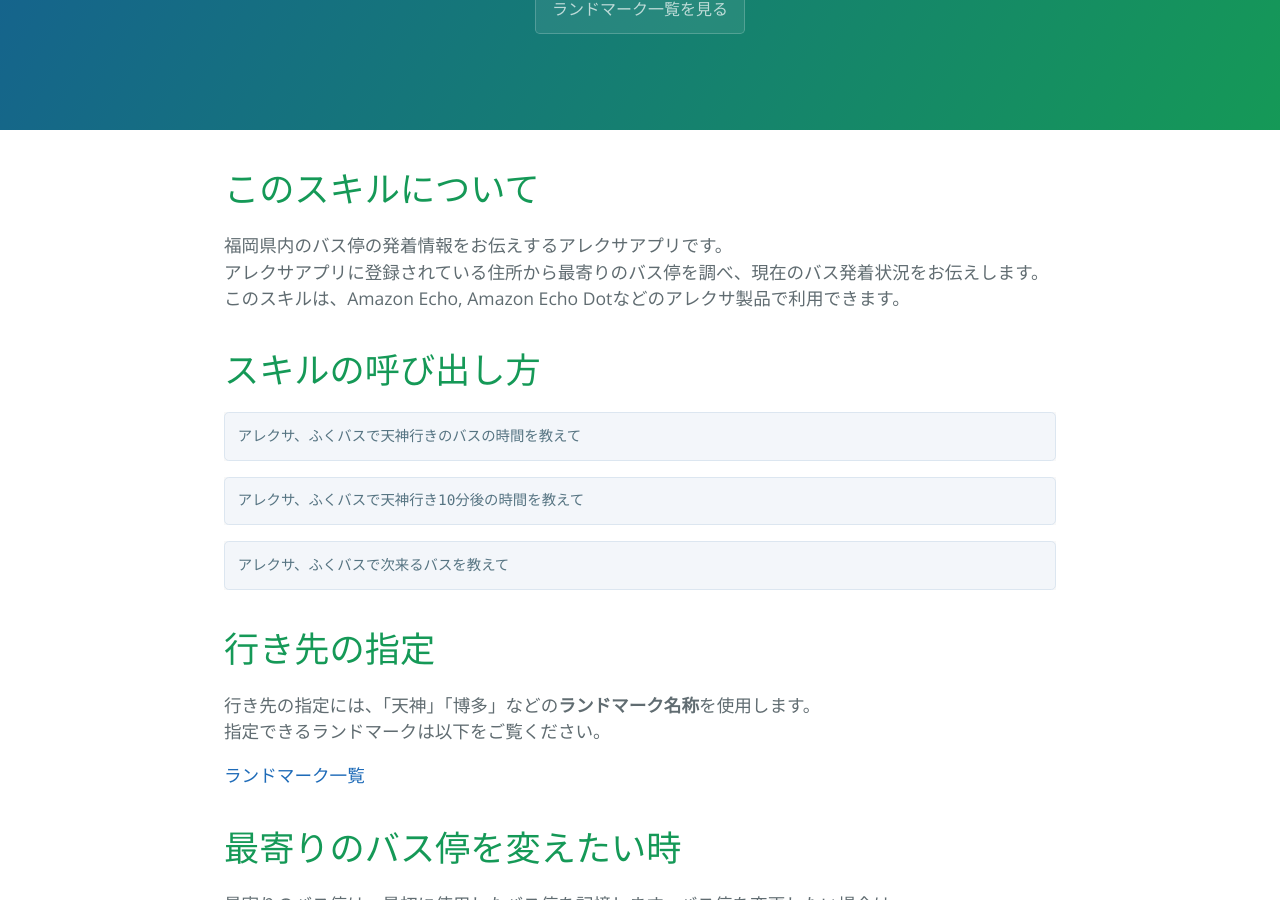
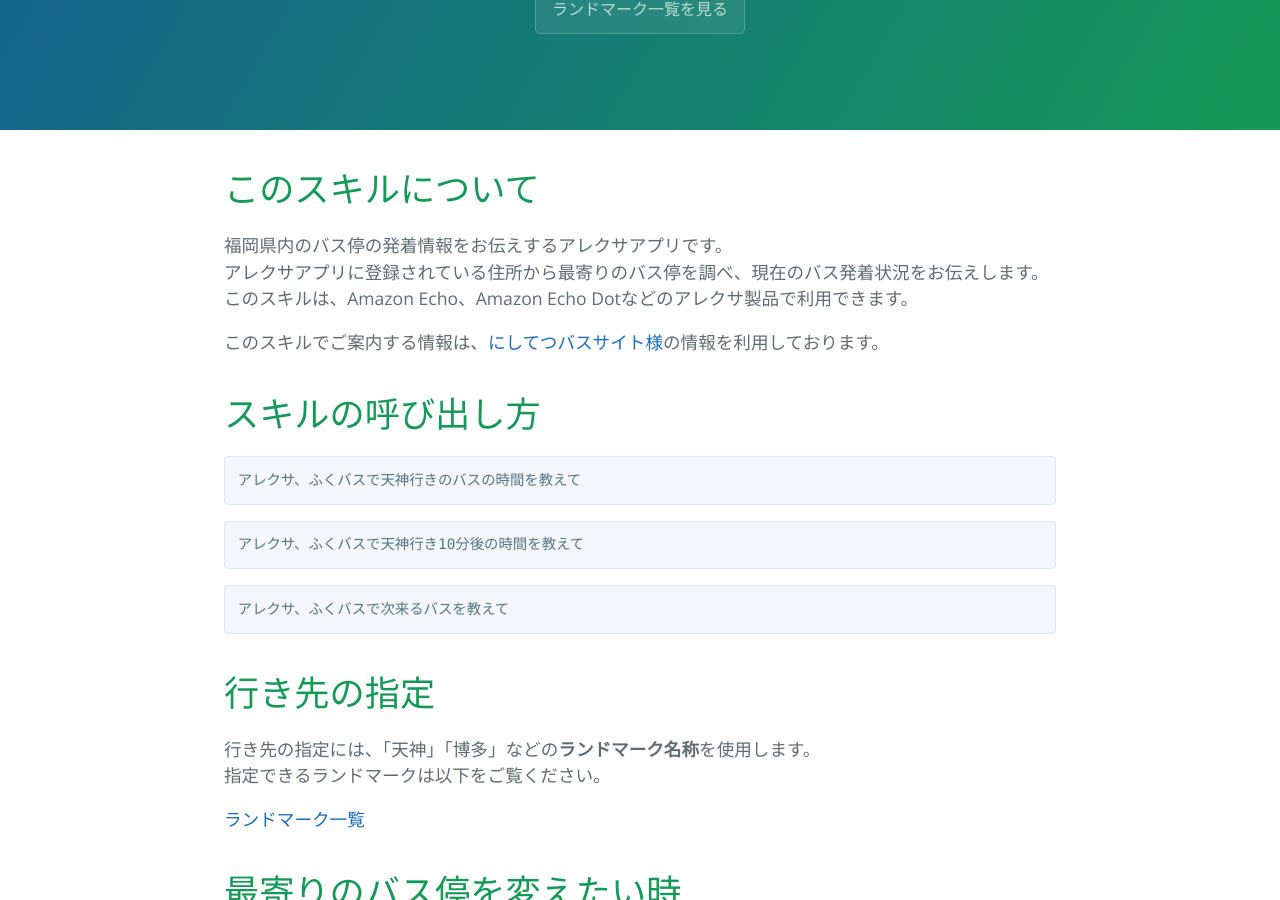
Before and after one commit to hironagai/hironagai.github.io, a Jekyll site: the page built from index.markdown, in a window 1280 px wide and 900 px high, scrolled down 578 px. Built offline with Jekyll 4.4.1, drawn with Linux system fonts in a browser that asks for light colours; comment, search, counter and statistics services are not loaded.

Commit message:
説明追加

```diff
--- a/index.markdown
+++ b/index.markdown
@@ -5,7 +5,9 @@ title: {{ site.name }}
 # このスキルについて
 福岡県内のバス停の発着情報をお伝えするアレクサアプリです。
 アレクサアプリに登録されている住所から最寄りのバス停を調べ、現在のバス発着状況をお伝えします。
-このスキルは、Amazon Echo, Amazon Echo Dotなどのアレクサ製品で利用できます。
+このスキルは、Amazon Echo、Amazon Echo Dotなどのアレクサ製品で利用できます。
+
+このスキルでご案内する情報は、[にしてつバスサイト様](http://www.nishitetsu.jp/bus/){:target="_blank"}の情報を利用しております。
 
 # スキルの呼び出し方
 
```
